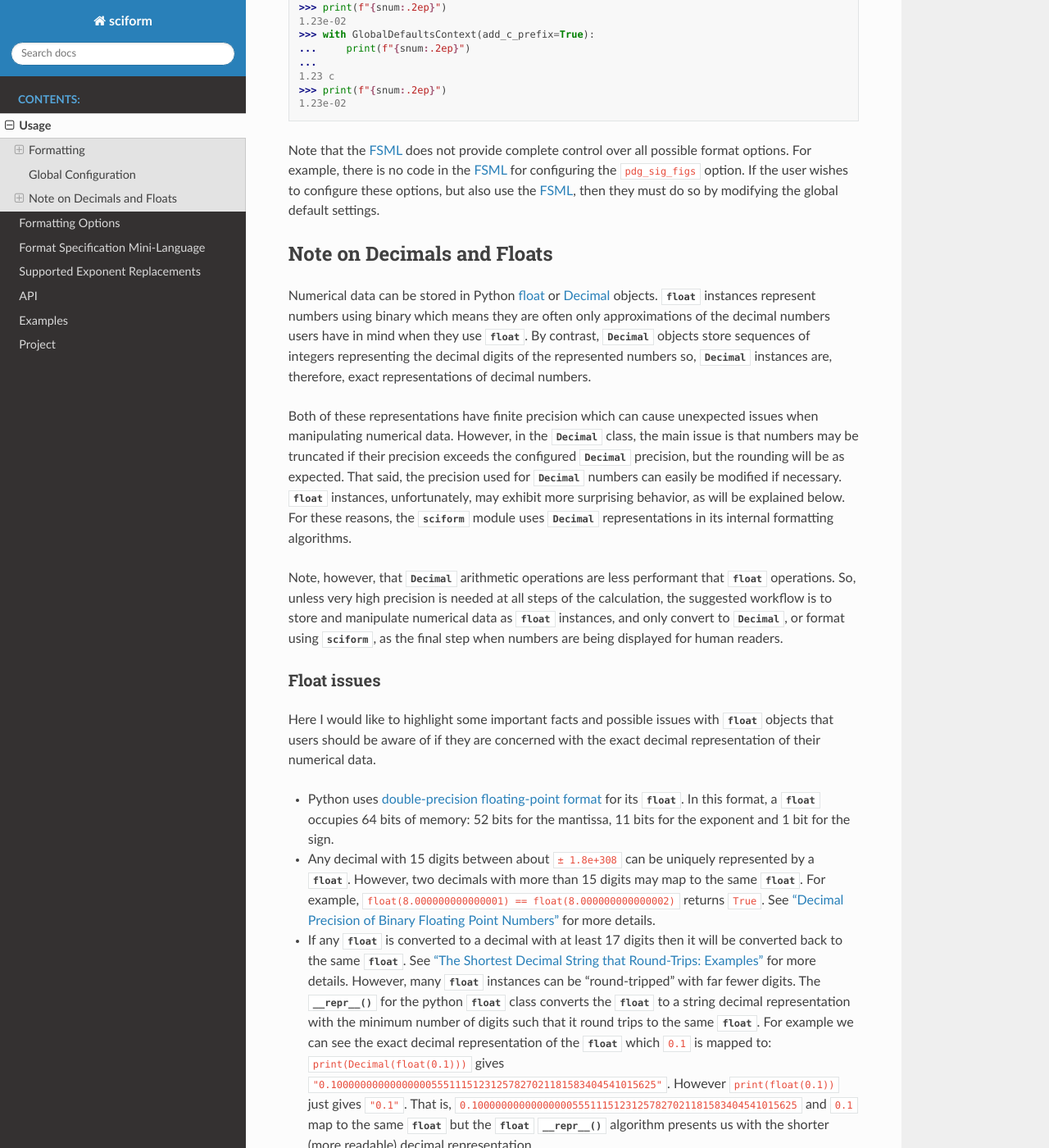
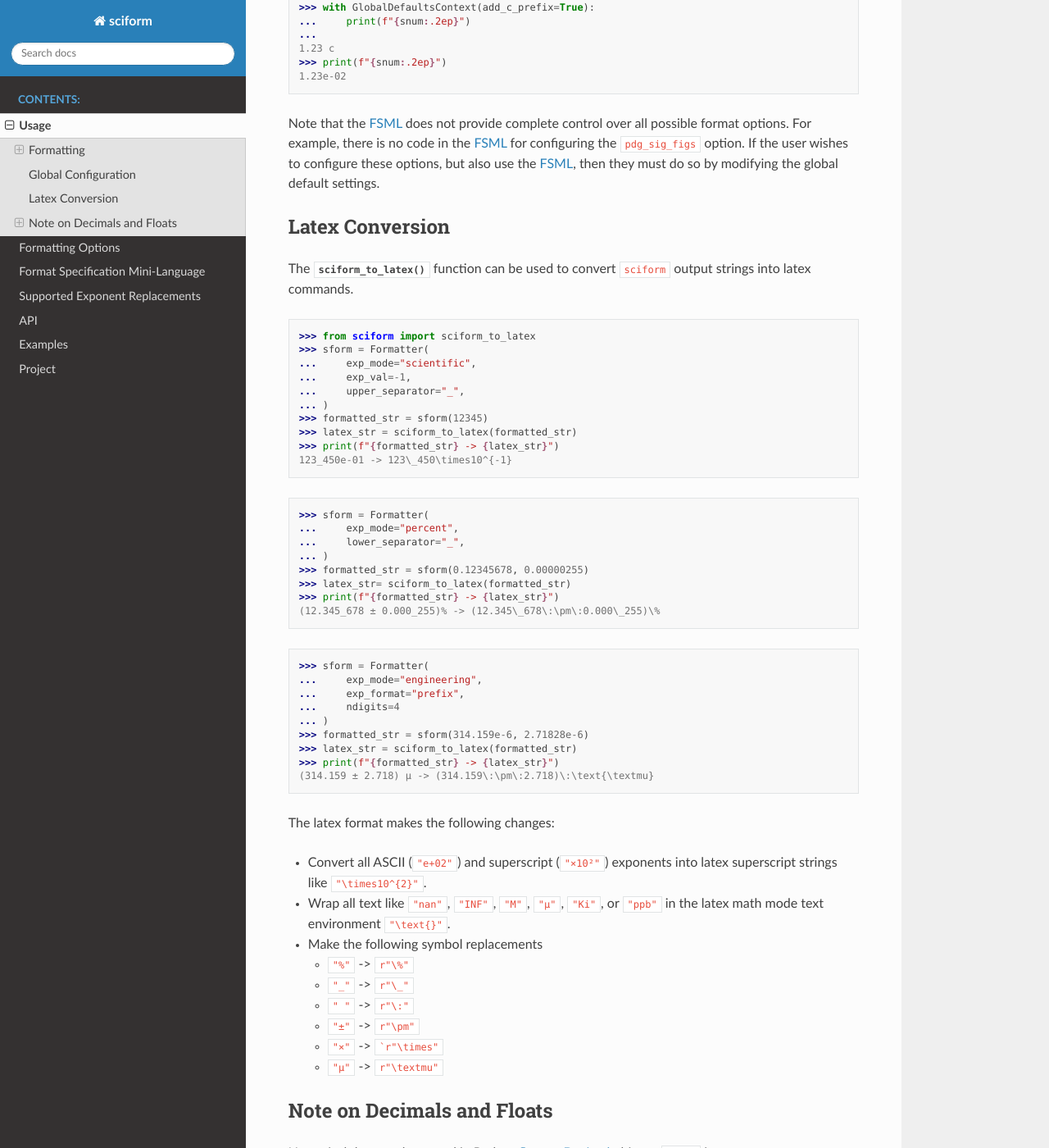
Before and after one commit to jagerber48/sciform, a Sphinx documentation site: the page built from docs/source/usage.rst, in a window 1280 px wide and 1400 px high, scrolled down 3679 px. Shown: the whole window at 82% size. Built offline with Sphinx 7.4.7 and the Read the Docs theme 2.0.0, drawn with Linux system fonts in a browser that asks for light colours; some of the changed text lies outside the part shown.

Commit message:
documentation

````diff
--- a/docs/source/api.rst
+++ b/docs/source/api.rst
@@ -32,3 +32,8 @@ Global Configuration
 .. autofunction:: reset_global_defaults()
 
 .. autoclass:: GlobalDefaultsContext()
+
+Output Conversion
+=================
+
+.. autofunction:: sciform_to_latex
--- a/docs/source/usage.rst
+++ b/docs/source/usage.rst
@@ -217,6 +215,59 @@ the ``pdg_sig_figs`` option.
 If the user wishes to configure these options, but also use the
 :ref:`FSML <fsml>`, then they must do so by modifying the global default
 settings.
+
+.. _latex_conversion:
+
+Latex Conversion
+================
+
+The :func:`sciform_to_latex` function can be used to convert ``sciform``
+output strings into latex commands.
+
+>>> from sciform import sciform_to_latex
+>>> sform = Formatter(
+...     exp_mode="scientific",
+...     exp_val=-1,
+...     upper_separator="_",
+... )
+>>> formatted_str = sform(12345)
+>>> latex_str = sciform_to_latex(formatted_str)
+>>> print(f"{formatted_str} -> {latex_str}")
+123_450e-01 -> 123\_450\times10^{-1}
+
+>>> sform = Formatter(
+...     exp_mode="percent",
+...     lower_separator="_",
+... )
+>>> formatted_str = sform(0.12345678, 0.00000255)
+>>> latex_str= sciform_to_latex(formatted_str)
+>>> print(f"{formatted_str} -> {latex_str}")
+(12.345_678 ± 0.000_255)% -> (12.345\_678\:\pm\:0.000\_255)\%
+
+>>> sform = Formatter(
+...     exp_mode="engineering",
+...     exp_format="prefix",
+...     ndigits=4
+... )
+>>> formatted_str = sform(314.159e-6, 2.71828e-6)
+>>> latex_str = sciform_to_latex(formatted_str)
+>>> print(f"{formatted_str} -> {latex_str}")
+(314.159 ± 2.718) μ -> (314.159\:\pm\:2.718)\:\text{\textmu}
+
+The latex format makes the following changes:
+
+* Convert all ASCII (``"e+02"``) and superscript (``"×10²"``) exponents
+  into latex superscript strings like ``"\times10^{2}"``.
+* Wrap all text like ``"nan"``, ``"INF"``, ``"M"``, ``"μ"``, ``"Ki"``,
+  or ``"ppb"`` in the latex math mode text environment ``"\text{}"``.
+* Make the following symbol replacements
+
+  * ``"%"`` -> ``r"\%"``
+  * ``"_"`` -> ``r"\_"``
+  * ``" "`` -> ``r"\:"``
+  * ``"±"`` -> ``r"\pm"``
+  * ``"×"`` -> ```r"\times"``
+  * ``"μ"`` -> ``r"\textmu"``
 
 .. _dec_and_float:
 
````
Also changed, not shown: other parts of docs/source/usage.rst (+0 -2 lines), docs/source/options.rst (+7 -47 lines), 2 other files.
